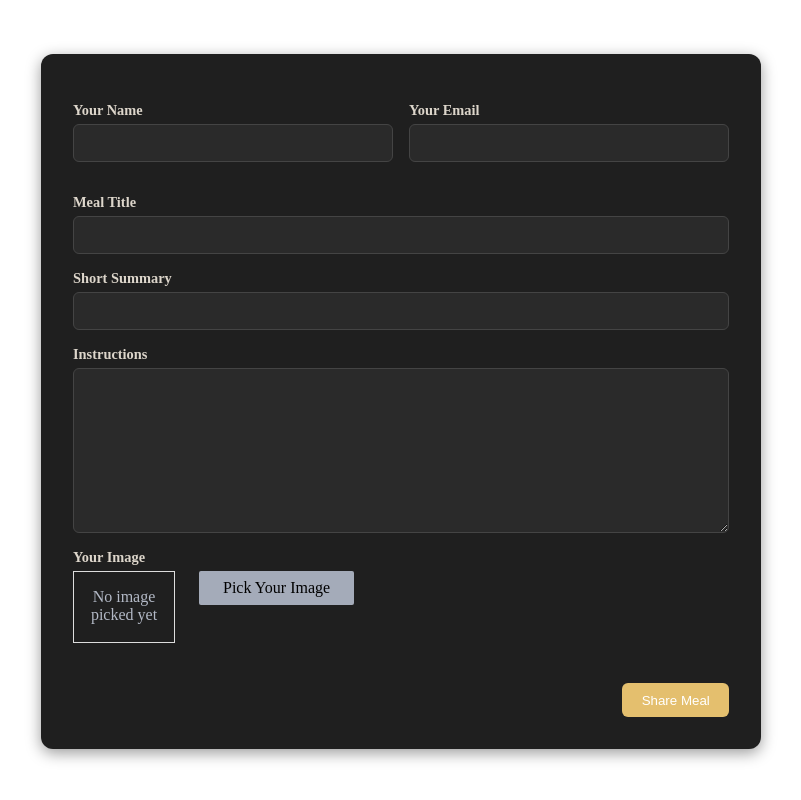
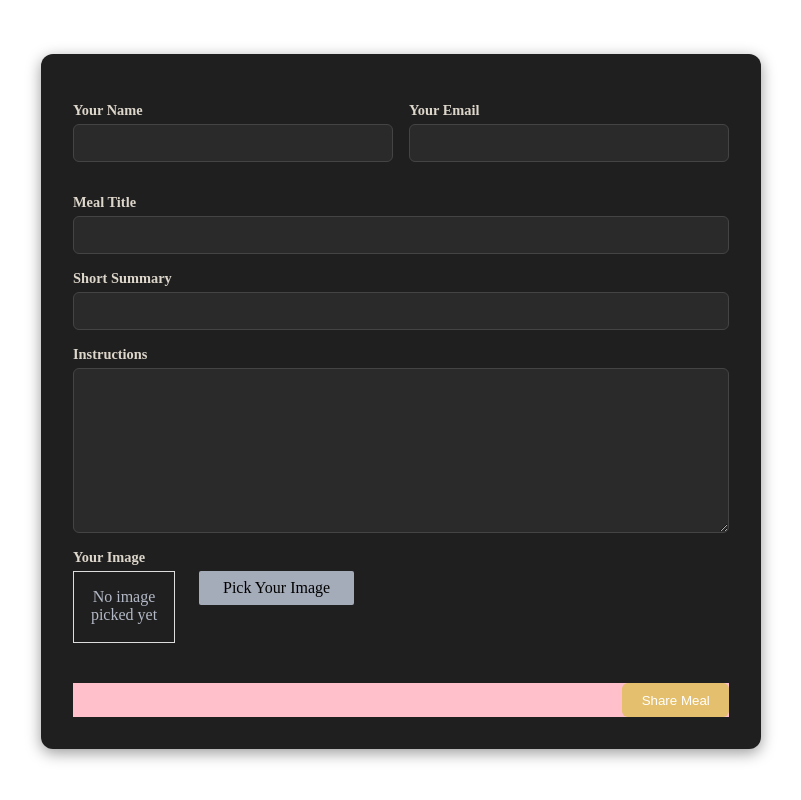
Before and after one commit to alainiranzi/Invading-Fullstack-with-Next-js, a Next.js app: page /meals/share in a window 1280 px wide. Shown: the part 290-1090 px from the top of the page, without its empty margins (239-1040 px from the left). Built offline with nearby package versions, Linux system fonts and the light colour scheme.

Commit message:
styling the formstatus

```diff
--- a/src/app/components/main-header/meals/meals-form-submit.js
+++ b/src/app/components/main-header/meals/meals-form-submit.js
@@ -5,7 +5,7 @@ export default function MealsFormSubmit() {
     const { pending } = useFormStatus();
 
     return (
-        <button
+        <button className={"submitButton"}
             type="submit"
             disabled={pending}
             style={{
@@ -15,6 +15,7 @@ export default function MealsFormSubmit() {
                 border: "none",
                 borderRadius: "6px",
                 cursor: pending ? "not-allowed" : "pointer",
+
             }}
         >
             {pending ? "Submitting..." : "Share Meal"}
--- a/src/app/meals/share/page.module.css
+++ b/src/app/meals/share/page.module.css
@@ -82,6 +82,7 @@
   display: flex;
   justify-content: flex-end;
   margin-top: 1.5rem;
+  background: pink;
 }
 
 
```
